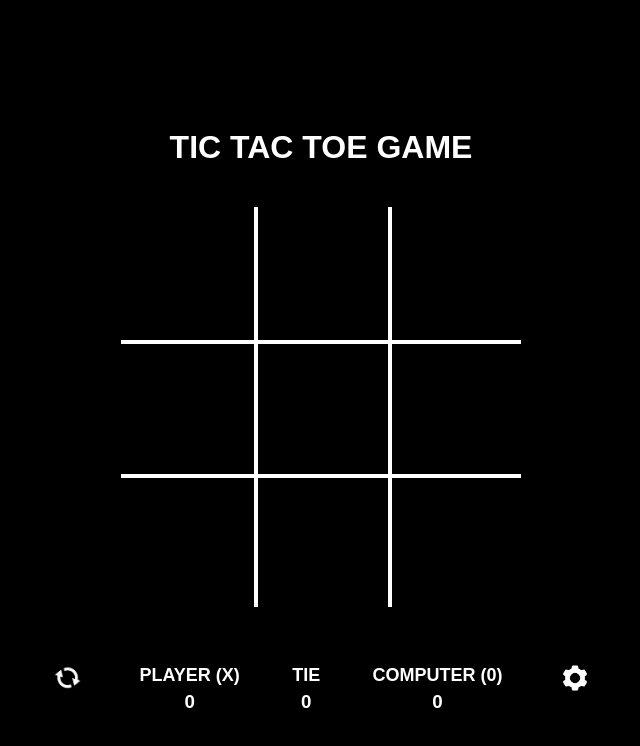
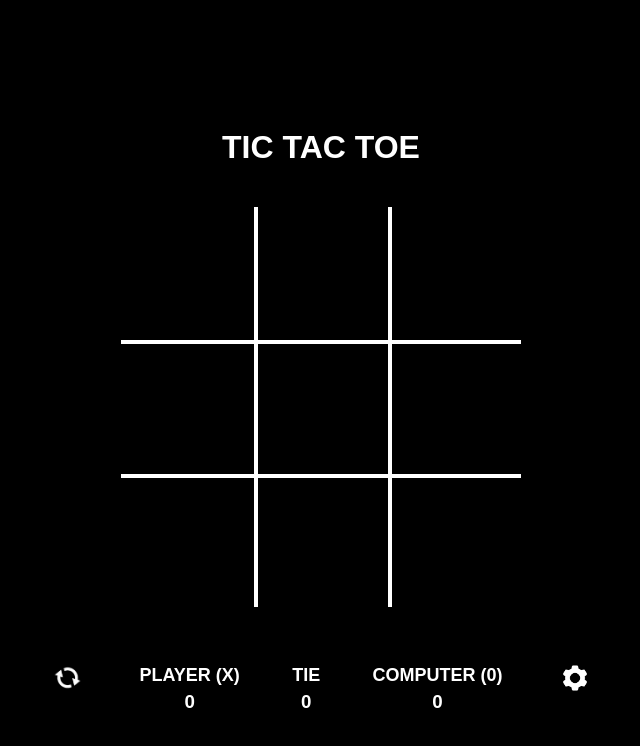
Before and after one commit to rajathshttgr/TicTacToe-Game, a plain HTML site: page index.html in a window 1280 px wide. Shown: the whole page, without its empty margins (319-959 px from the left). Drawn offline with Linux system fonts and the light colour scheme.

Commit message:
last commit is reversed

```diff
--- a/index.html
+++ b/index.html
@@ -9,7 +9,7 @@
 
   <body>
     <header>
-      <h1>TIC TAC TOE GAME</h1>
+      <h1>TIC TAC TOE</h1>
       <audio id="beepAudio" src="Audio/audio.wav" preload="auto"></audio>
       <audio id="gameLost" src="Audio/gameLost.wav" preload="auto"></audio>
     </header>
```
